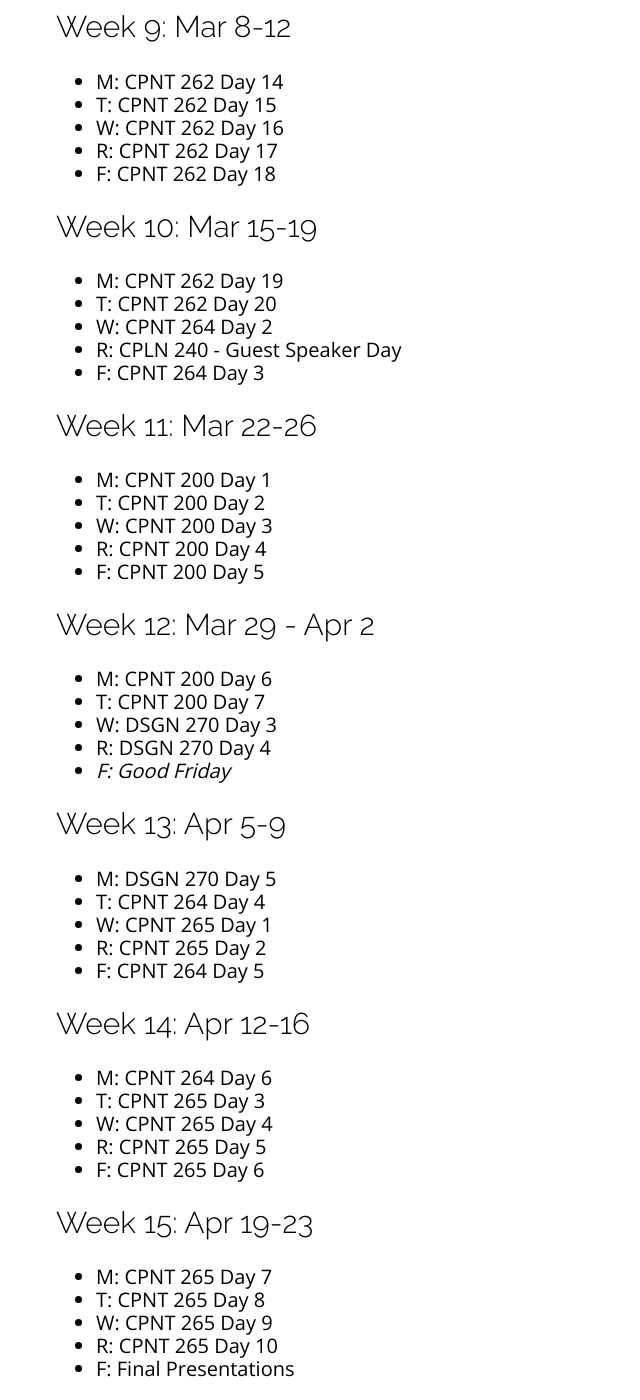
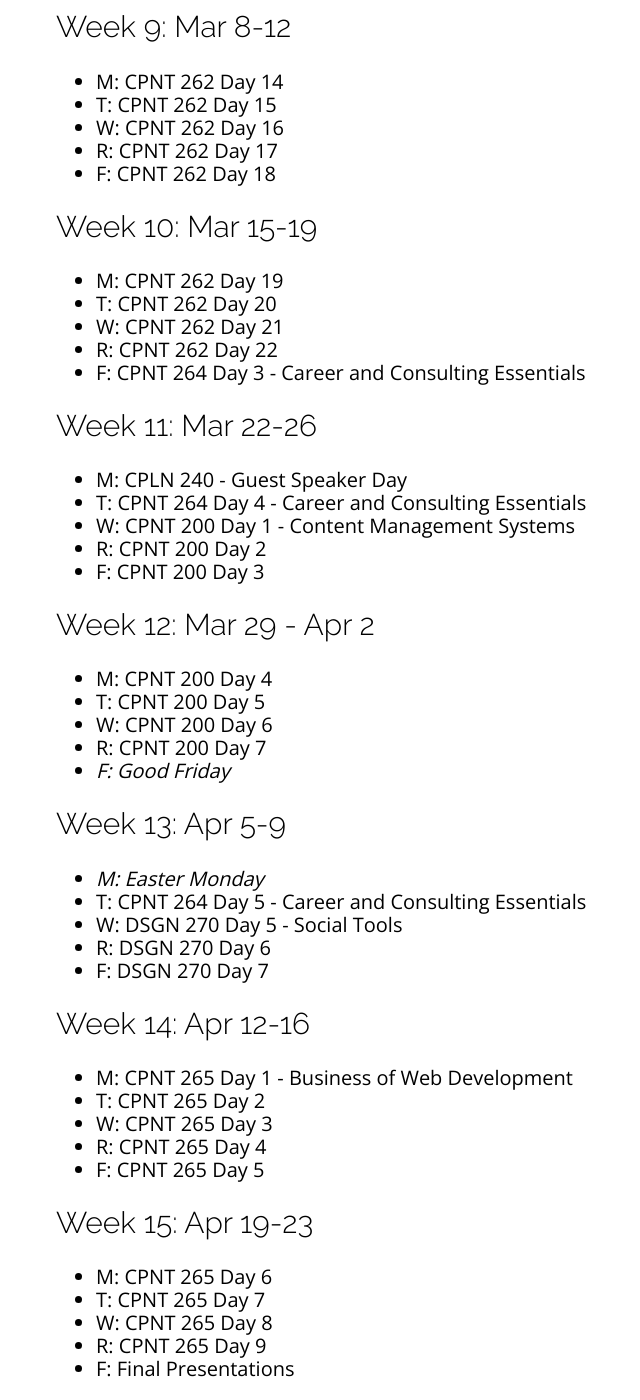
Before and after one commit to sait-wbdv/winter-2021, a Jekyll site: the page built from index.md, in a window 1280 px wide and 1400 px high, scrolled down 1936 px. Shown: the whole window, without its empty margins (72-712 px from the left). Built offline with Jekyll 4.4.1, drawn with Linux system fonts in a browser that asks for light colours; nearby versions of some CDN libraries; some of the changed text lies outside the part shown.

Commit message:
updated schedule

```diff
--- a/index.md
+++ b/index.md
@@ -13,50 +13,50 @@ title: "Program Schedule"
 ## Week 2: Jan 18-22
 - M: DSGN 270 Day 3 - Mobile Fundamentals
 - T: DSGN 270 Day 4 - Copyright and Licensing
-- W: CPNT 260 Day 1
+- W: CPNT 260 Day 1 - Web Page Fundamentals (HTML/CSS)
 - R: CPNT 260 Day 2
-- F: CPNT 264 Day 1
+- F: CPNT 260 Day 3
 
 ## Week 3: Jan 25-29
-- M: CPNT 260 Day 3
-- T: CPNT 260 Day 4
-- W: CPNT 260 Day 5
-- R: CPNT 260 Day 6
-- F: CPNT 260 Day 7
+- M: CPNT 260 Day 4
+- T: CPNT 260 Day 5
+- W: CPNT 260 Day 6
+- R: CPNT 260 Day 7
+- F: CPNT 260 Day 8
 
 ## Week 4: Feb 1-5
-- M: CPNT 260 Day 8
-- T: CPNT 260 Day 9
-- W: CPNT 260 Day 10
-- R: CPNT 260 Day 11
-- F: CPNT 201 Day 3
+- M: CPNT 260 Day 9
+- T: CPNT 260 Day 10
+- W: CPNT 201 Day 3 - Raster Images
+- R: CPNT 201 Day 4
+- F: CPNT 201 Day 5
 
 ## Week 5: Feb 8-12
-- M: CPNT 201 Day 4
-- T: CPNT 201 Day 5
-- W: CPNT 201 Day 6
-- R: CPNT 201 Day 7
-- F: CPNT 262 Day 1
+- M: CPNT 201 Day 6 - Vector Images
+- T: CPNT 201 Day 7
+- W: CPNT 262 Day 1 - Frontend Javascript!
+- R: CPNT 262 Day 2
+- F: CPNT 262 Day 3
 
 ## Week 6: Feb 15-19
 - _M: Family Day_
-- T: CPNT 262 Day 2
-- W: CPNT 262 Day 3
-- R: CPNT 262 Day 4
-- F: CPNT 262 Day 5
+- T: CPNT 262 Day 4
+- W: CPNT 262 Day 5
+- R: CPNT 262 Day 6
+- F: CPNT 262 Day 7
 
 ## Week 7: Feb 22-26
-- M: CPNT 262 Day 6
-- T: CPNT 262 Day 7
-- W: CPNT 262 Day 8
-- R: CPNT 262 Day 9
-- F: CPNT 201 Day 8
+- M: CPNT 264 Day 1 - Career and Consulting Essentials
+- T: CPNT 262 Day 8
+- W: CPNT 262 Day 9
+- R: CPNT 262 Day 10
+- F: CPNT 262 Day 11
 
 ## Week 8: Mar 1-5
-- M: CPNT 201 Day 9
-- T: CPNT 262 Day 10
-- W: CPNT 262 Day 11
-- R: CPNT 262 Day 12
+- M: CPNT 264 Day 2 - Career and Consulting Essentials
+- T: CPNT 201 Day 8 - Build Tools
+- W: CPNT 201 Day 9
+- R: CPNT 262 Day 12 - Node/Express, MongoDB/Mongoose
 - F: CPNT 262 Day 13
 
 ## Week 9: Mar 8-12
@@ -69,41 +69,41 @@ title: "Program Schedule"
 ## Week 10: Mar 15-19
 - M: CPNT 262 Day 19
 - T: CPNT 262 Day 20
-- W: CPNT 264 Day 2
-- R: CPLN 240 - Guest Speaker Day
-- F: CPNT 264 Day 3
+- W: CPNT 262 Day 21
+- R: CPNT 262 Day 22
+- F: CPNT 264 Day 3 - Career and Consulting Essentials
 
 ## Week 11: Mar 22-26
-- M: CPNT 200 Day 1
-- T: CPNT 200 Day 2
-- W: CPNT 200 Day 3
-- R: CPNT 200 Day 4
-- F: CPNT 200 Day 5
+- M: CPLN 240 - Guest Speaker Day
+- T: CPNT 264 Day 4 - Career and Consulting Essentials
+- W: CPNT 200 Day 1 - Content Management Systems
+- R: CPNT 200 Day 2
+- F: CPNT 200 Day 3
 
 ## Week 12: Mar 29 - Apr 2
-- M: CPNT 200 Day 6
-- T: CPNT 200 Day 7
-- W: DSGN 270 Day 3
-- R: DSGN 270 Day 4
+- M: CPNT 200 Day 4
+- T: CPNT 200 Day 5
+- W: CPNT 200 Day 6
+- R: CPNT 200 Day 7
 - _F: Good Friday_
 
 ## Week 13: Apr 5-9
-- M: DSGN 270 Day 5
-- T: CPNT 264 Day 4
-- W: CPNT 265 Day 1
-- R: CPNT 265 Day 2
-- F: CPNT 264 Day 5
+- _M: Easter Monday_
+- T: CPNT 264 Day 5 - Career and Consulting Essentials
+- W: DSGN 270 Day 5 - Social Tools
+- R: DSGN 270 Day 6
+- F: DSGN 270 Day 7
 
 ## Week 14: Apr 12-16
-- M: CPNT 264 Day 6
-- T: CPNT 265 Day 3
-- W: CPNT 265 Day 4
-- R: CPNT 265 Day 5
-- F: CPNT 265 Day 6
+- M: CPNT 265 Day 1 - Business of Web Development
+- T: CPNT 265 Day 2
+- W: CPNT 265 Day 3
+- R: CPNT 265 Day 4
+- F: CPNT 265 Day 5
 
 ## Week 15: Apr 19-23
-- M: CPNT 265 Day 7
-- T: CPNT 265 Day 8
-- W: CPNT 265 Day 9
-- R: CPNT 265 Day 10
+- M: CPNT 265 Day 6
+- T: CPNT 265 Day 7
+- W: CPNT 265 Day 8
+- R: CPNT 265 Day 9
 - F: Final Presentations
```
